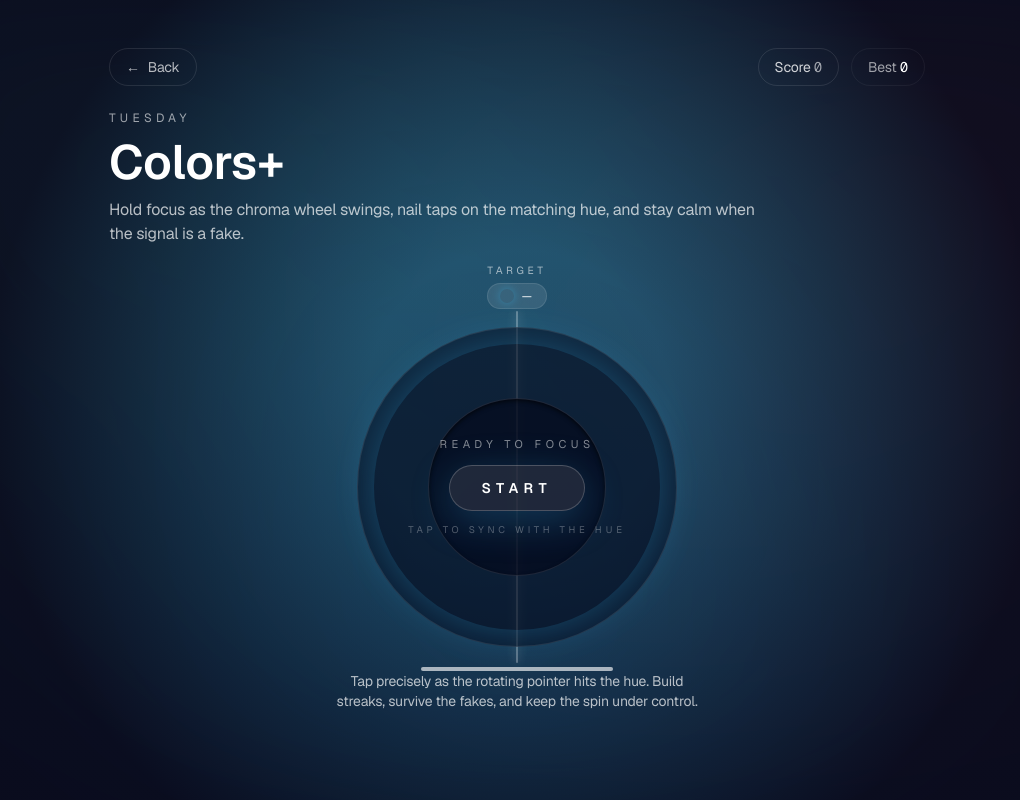
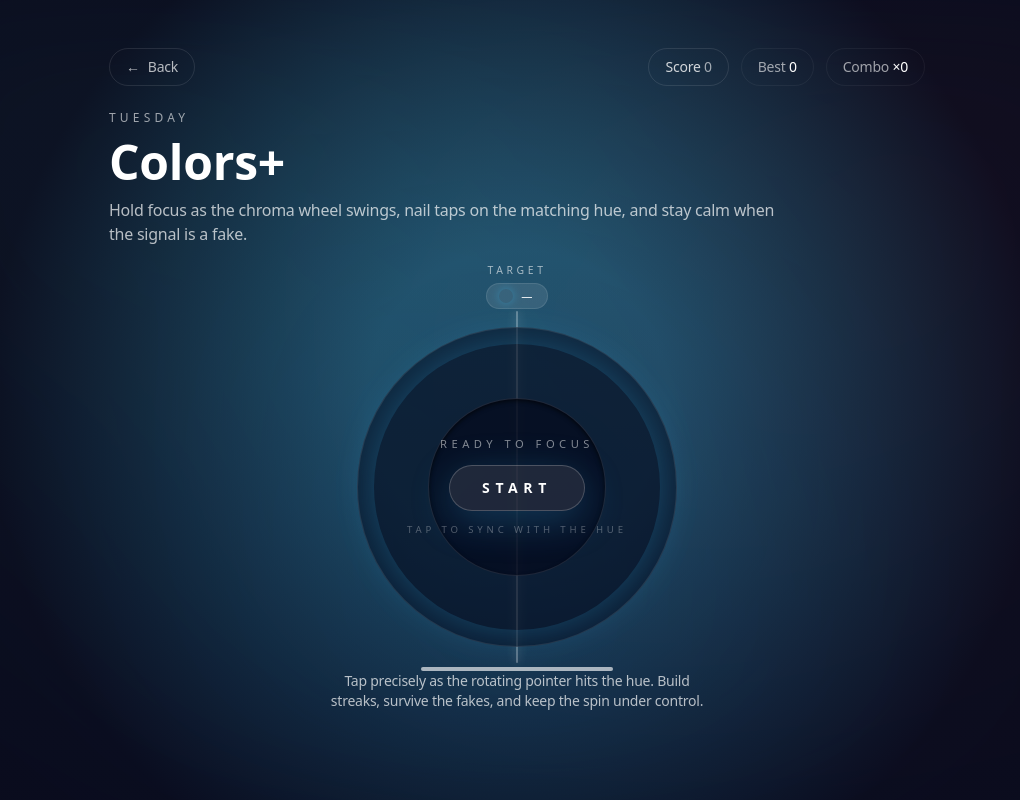
Before and after one commit to mehmet-oner/mmgames, a Next.js app: page /games/tuesday in a window 1280 px wide. Shown: the whole page, without its empty margins (123-1143 px from the left). Built offline with nearby package versions, Linux system fonts and the light colour scheme.

Commit message:
build error fixes

```diff
--- a/app/games/saturday/angrymoji-game.tsx
+++ b/app/games/saturday/angrymoji-game.tsx
@@ -233,7 +233,7 @@ const computeVelocityFromPull = (pullPoint: Point) => {
 const simulateTrajectory = (start: Point, velocity: Point) => {
   const points: Point[] = [];
   let position = { ...start };
-  let currentVelocity = { ...velocity };
+  const currentVelocity = { ...velocity };
   for (let step = 0; step < TRAJECTORY_STEPS; step += 1) {
     currentVelocity.y += GRAVITY * TRAJECTORY_INTERVAL;
     position = {
--- a/app/games/thursday/tilt-drop-game.tsx
+++ b/app/games/thursday/tilt-drop-game.tsx
@@ -724,18 +724,6 @@ export default function TiltDropGame() {
     return ghost;
   }, [activePiece, board]);
 
-  const nextPreview = useMemo(() => {
-    const grid = Array.from({ length: 4 }, () => Array.from({ length: 4 }, () => null as Cell));
-    const rotation = nextPiece.rotations[0];
-    rotation.forEach((offset) => {
-      const x = offset.x;
-      const y = offset.y;
-      if (y >= 0 && y < 4 && x >= 0 && x < 4) {
-        grid[y][x] = { color: nextPiece.color, glow: nextPiece.glow };
-      }
-    });
-    return grid;
-  }, [nextPiece]);
 
   return (
     <div className="min-h-screen overflow-hidden bg-slate-950/90 text-white">
--- a/app/games/tuesday/colors-game.tsx
+++ b/app/games/tuesday/colors-game.tsx
@@ -547,6 +547,9 @@ export default function ColorsGame() {
               <div className="rounded-full border border-white/5 px-4 py-2 text-white/60" data-swipe-ignore="true">
                 Best <span className="font-mono text-white">{highScore}</span>
               </div>
+              <div className="rounded-full border border-white/5 px-4 py-2 text-white/60" data-swipe-ignore="true">
+                Combo <span className="font-mono text-white">×{combo}</span>
+              </div>
             </div>
           </div>
 
--- a/app/layout.tsx
+++ b/app/layout.tsx
@@ -1,16 +1,5 @@
 import type { Metadata } from "next";
-import { Geist, Geist_Mono } from "next/font/google";
 import "./globals.css";
-
-const geistSans = Geist({
-  variable: "--font-geist-sans",
-  subsets: ["latin"],
-});
-
-const geistMono = Geist_Mono({
-  variable: "--font-geist-mono",
-  subsets: ["latin"],
-});
 
 export const metadata: Metadata = {
   title: "MM Games · Weekly Arcade",
@@ -24,9 +13,7 @@ export default function RootLayout({
 }>) {
   return (
     <html lang="en">
-      <body
-        className={`${geistSans.variable} ${geistMono.variable} bg-background text-foreground antialiased`}
-      >
+      <body className="bg-background text-foreground antialiased">
         {children}
       </body>
     </html>
```
